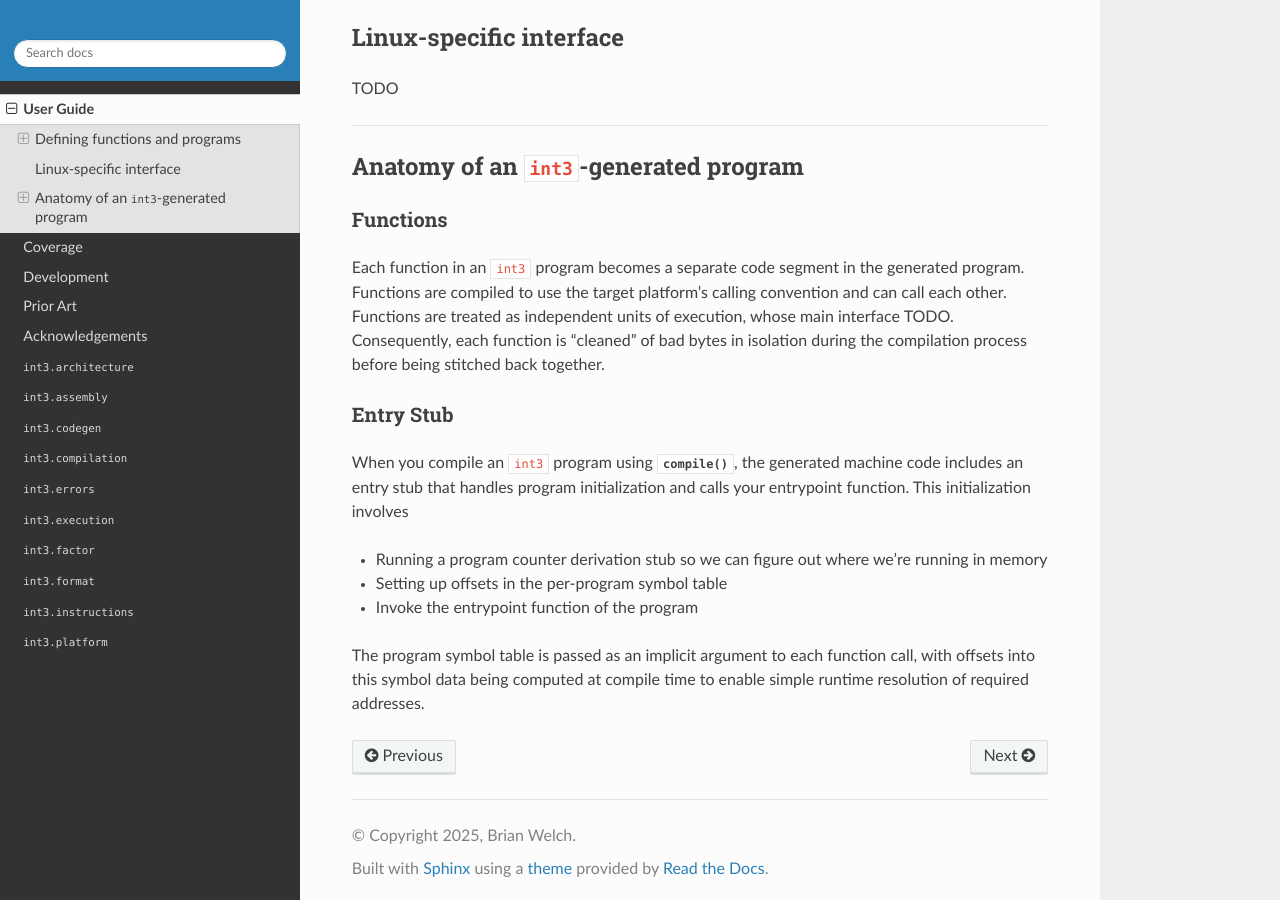
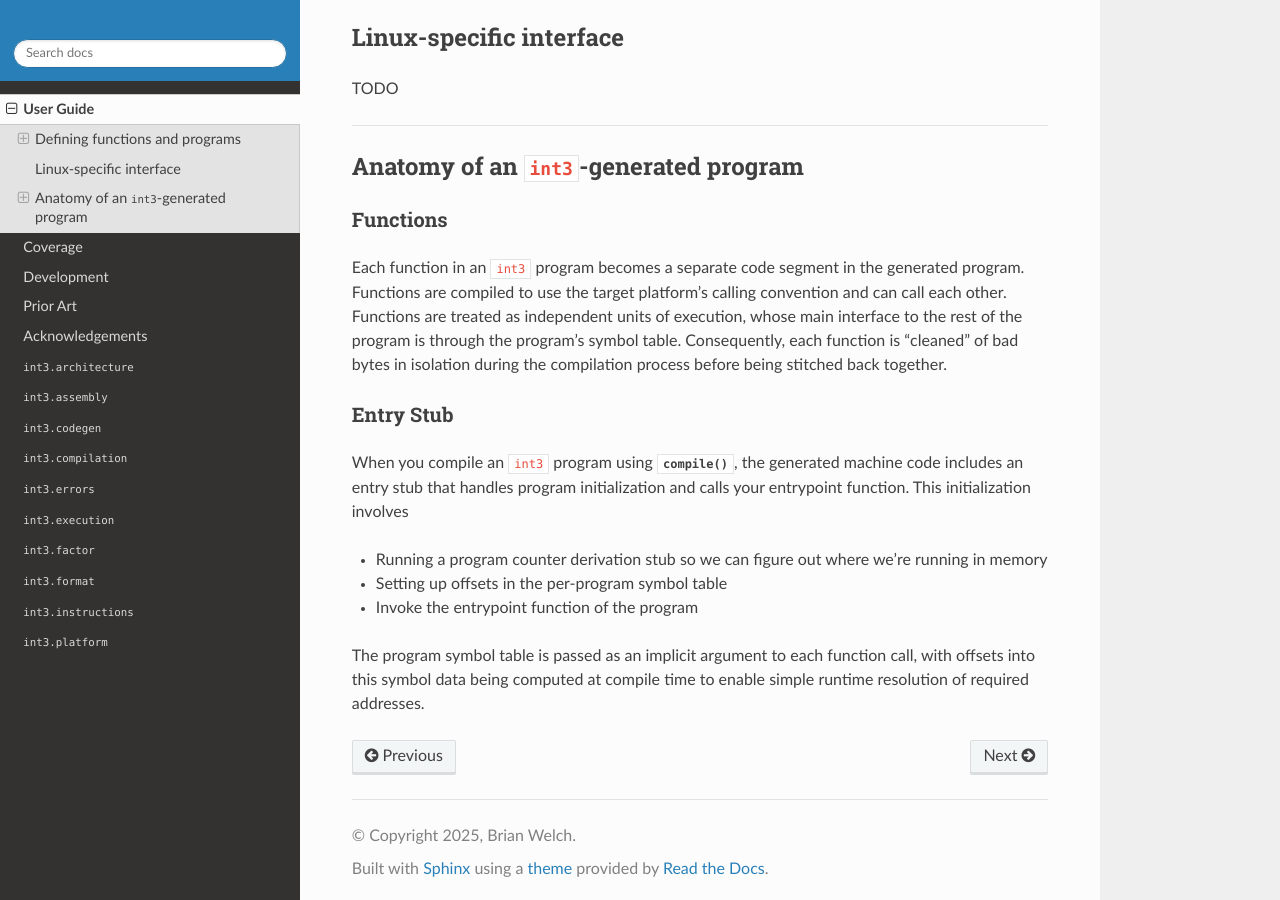
Before and after one commit to welchbj/int3, a Sphinx documentation site: the page built from docs/user_guide.rst, in a window 1280 px wide and 900 px high, scrolled down 3145 px. Built offline with Sphinx 7.4.7 and the Read the Docs theme 3.1.0, drawn with Linux system fonts in a browser that asks for light colours.

Commit message:
Fix code references in user guide

```diff
--- a/docs/user_guide.rst
+++ b/docs/user_guide.rst
@@ -149,12 +149,12 @@
 Functions
 ---------
 
-Each function in an ``int3`` program becomes a separate code segment in the generated program. Functions are compiled to use the target platform's calling convention and can call each other. Functions are treated as independent units of execution, whose main interface TODO. Consequently, each function is "cleaned" of bad bytes in isolation during the compilation process before being stitched back together.
+Each function in an ``int3`` program becomes a separate code segment in the generated program. Functions are compiled to use the target platform's calling convention and can call each other. Functions are treated as independent units of execution, whose main interface to the rest of the program is through the program's symbol table. Consequently, each function is "cleaned" of bad bytes in isolation during the compilation process before being stitched back together.
 
 Entry Stub
 ----------
 
-When you compile an ``int3`` program using :py:meth:`~int3.Compiler.compile`, the generated machine code includes an entry stub that handles program initialization and calls your entrypoint function. This initialization involves
+When you compile an ``int3`` program using :py:meth:`~int3.compilation.compiler.Compiler.compile`, the generated machine code includes an entry stub that handles program initialization and calls your entrypoint function. This initialization involves
 
 * Running a program counter derivation stub so we can figure out where we're running in memory
 * Setting up offsets in the per-program symbol table
```
Also changed, not shown: other parts of docs/user_guide.rst (+2 -2 lines).
